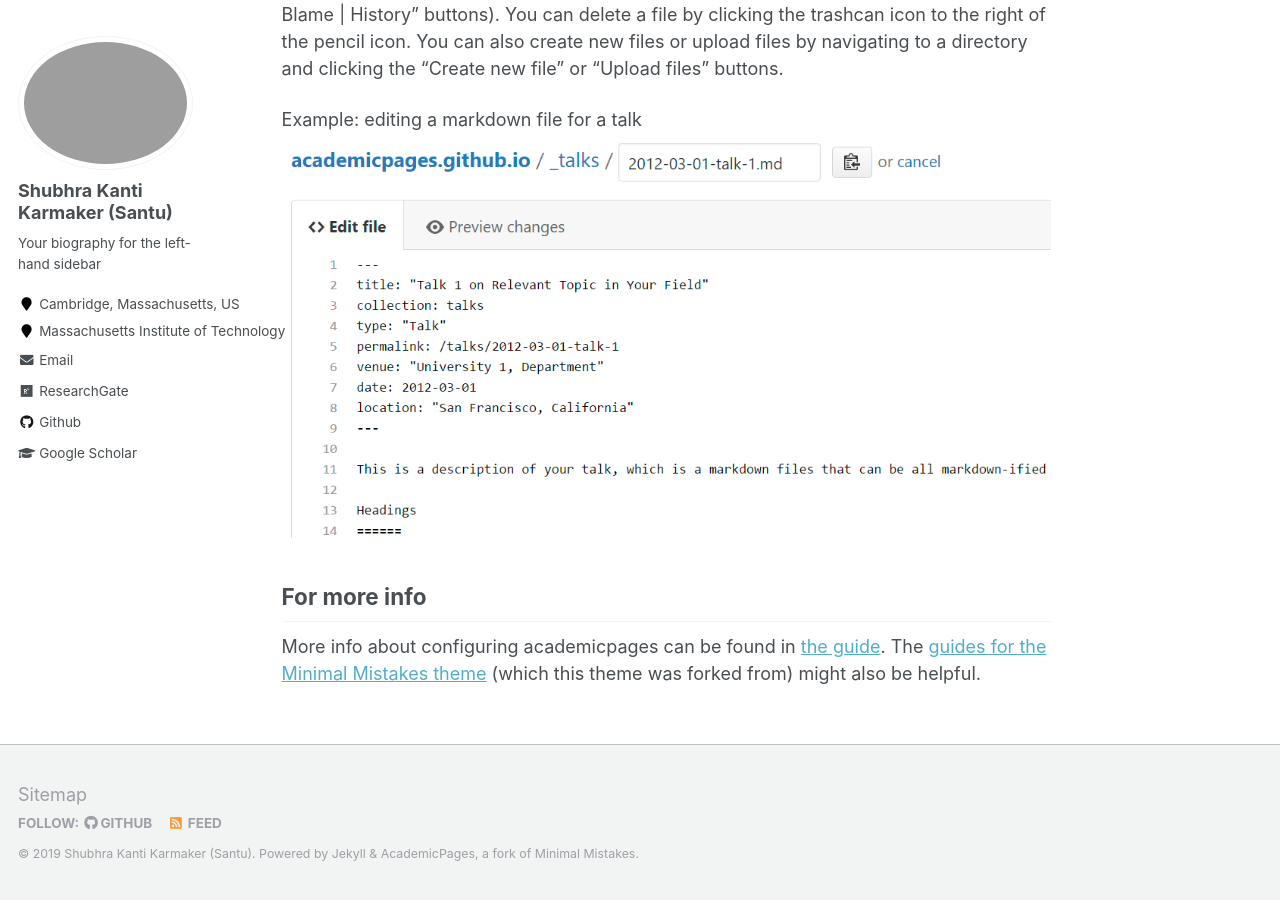
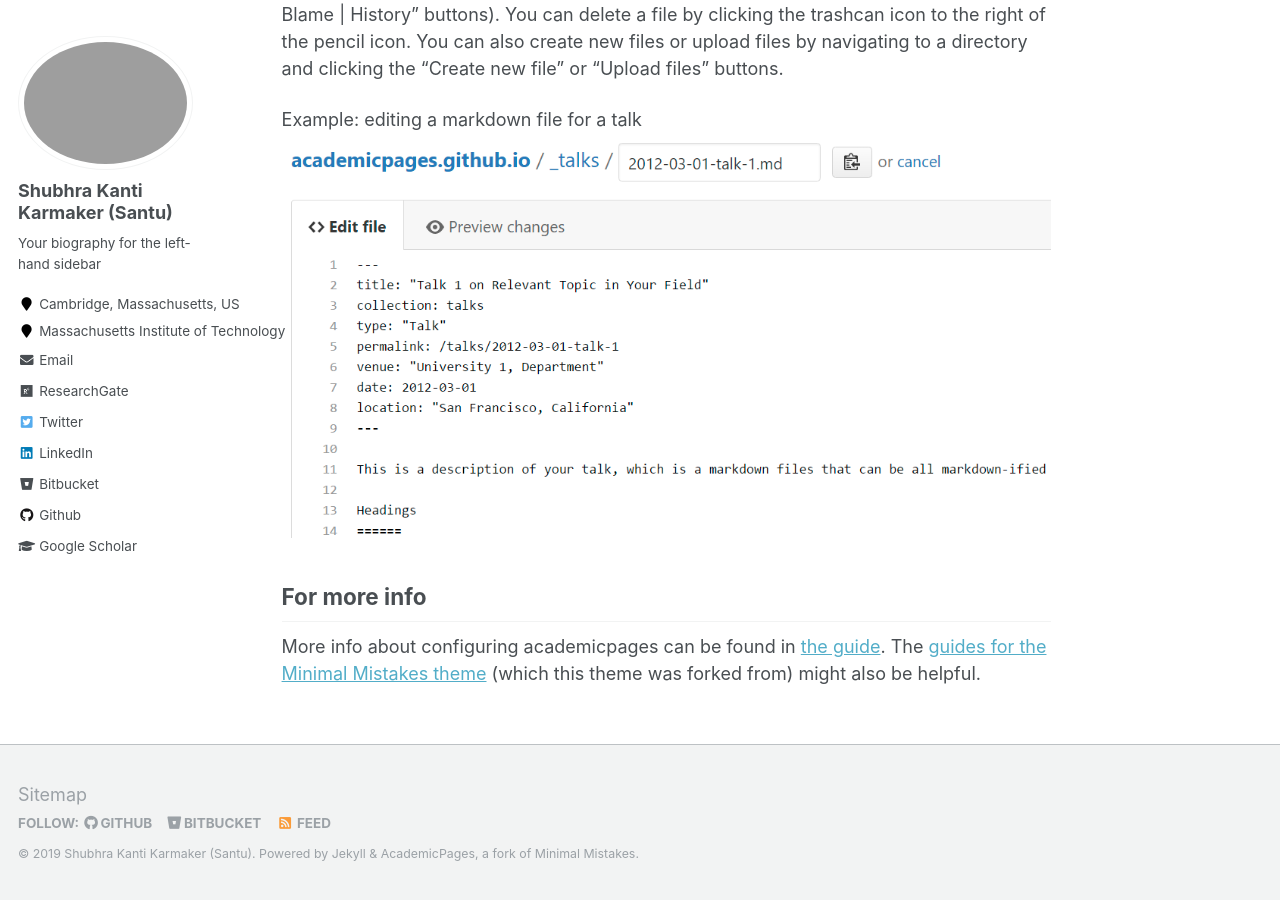
Before and after one commit to karmake2/karmake2.github.io, a Jekyll site: the page built from _pages/about.md, in a window 1280 px wide and 900 px high, scrolled down 2463 px. Built offline with Jekyll 4.4.1, drawn with Linux system fonts in a browser that asks for light colours; some of the changed lines change nothing that is shown.

Commit message:
link update4

```diff
--- a/_config.yml
+++ b/_config.yml
@@ -90,7 +90,7 @@ author:
   email            : "santu@mit.edu"
   researchgate     : "https://www.researchgate.net/profile/Shubhra_Kanti_Karmaker_Santu"
   uri              :
-  bitbucket        :
+  bitbucket        : "https://bitbucket.org/karmake2/"
   codepen          :
   dribbble         :
   flickr           :
@@ -102,14 +102,14 @@ author:
   instagram        :
   impactstory      : #"https://profiles.impactstory.org/u/xxxx-xxxx-xxxx-xxxx"
   lastfm           :
-  linkedin         :
+  linkedin         : "https://www.linkedin.com/in/shubhra-kanti-karmaker-676893a4/"
   orcid            : #"http://orcid.org/yourorcidurl"
   pinterest        :
   soundcloud       :
   stackoverflow    : # http://stackoverflow.com/users/123456/username
   steam            :
   tumblr           :
-  twitter          : #"replacethistwitterhandle"
+  twitter          : "karmake2"
   vine             :
   weibo            :
   xing             :
```
